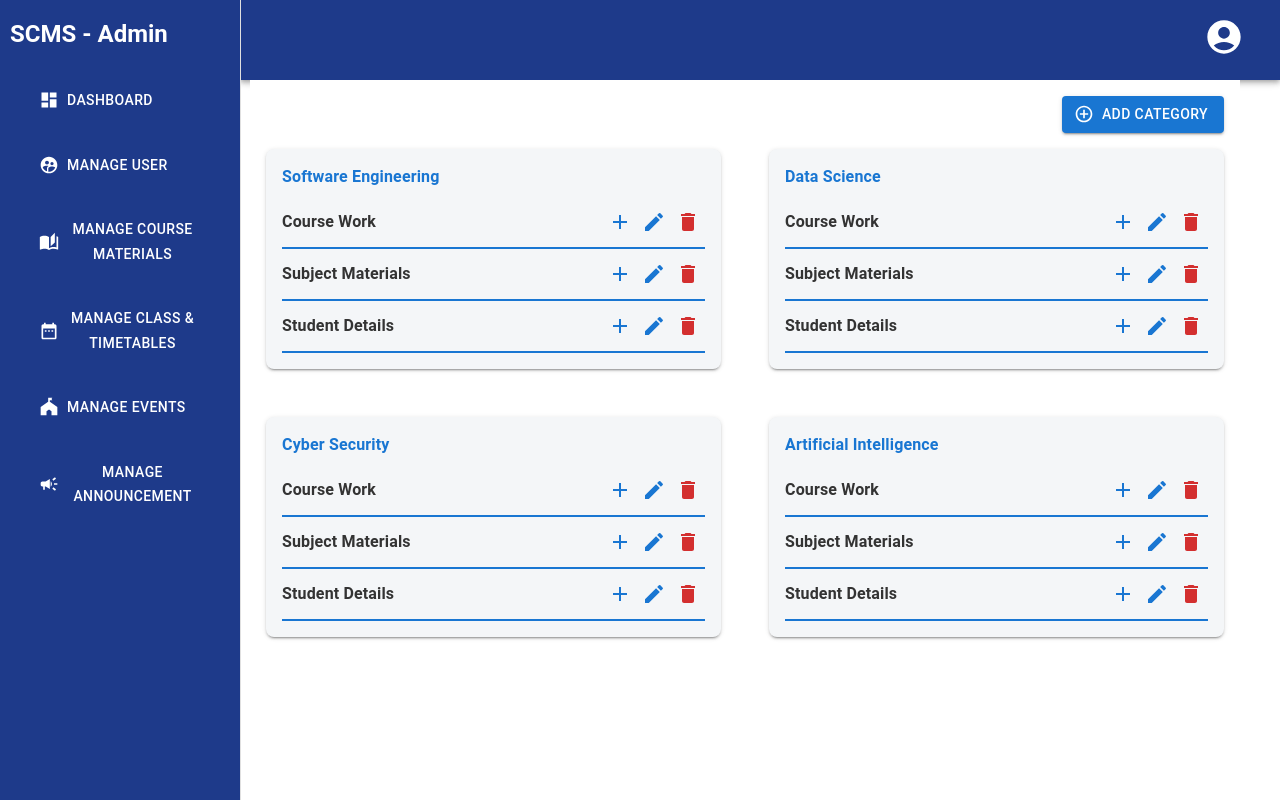
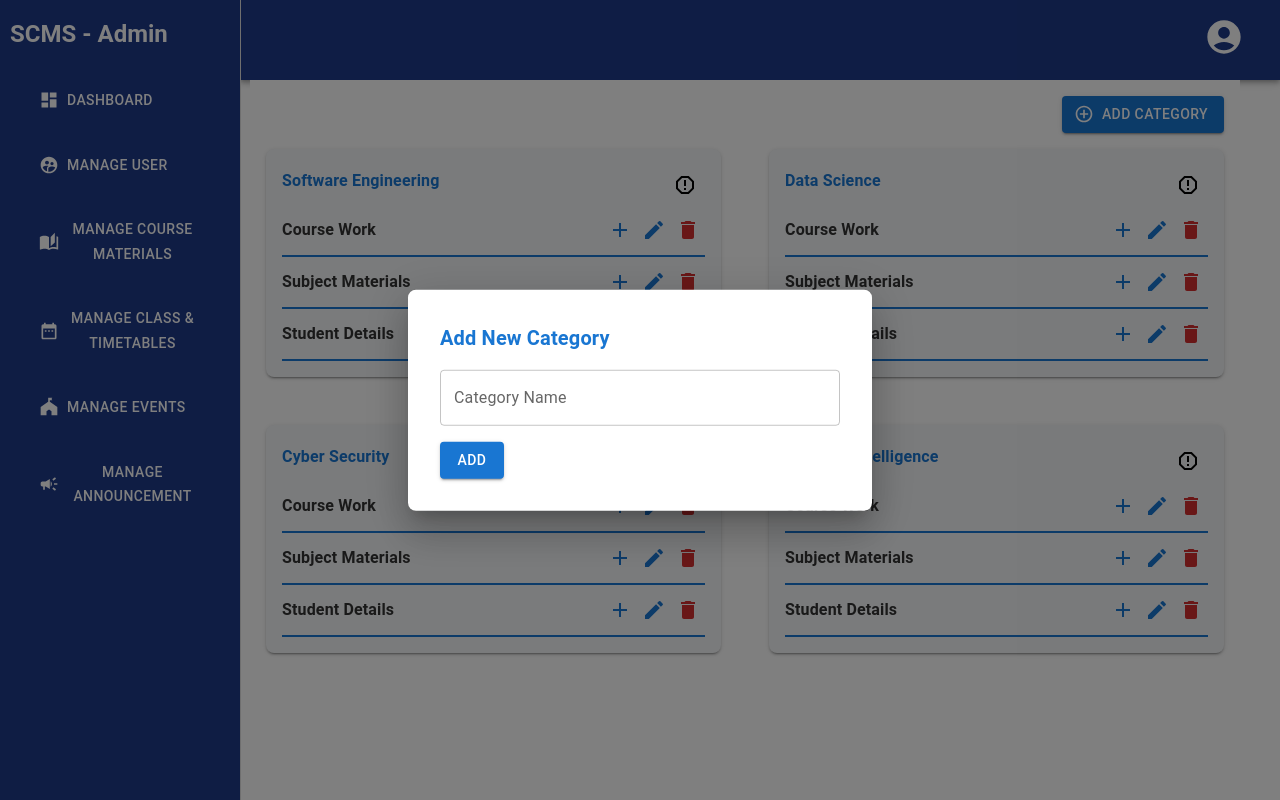
Before and after one commit to Shashika-Liyanage/LMS_SCMS, a React (Create React App) app: page /admin/degreeAdmin in a window 1280 px wide. Both pictures are taken after a click on the button "ADD CATEGORY". Built offline with nearby package versions, Linux system fonts and the light colour scheme.

Commit message:
Admin LMS modifications

```diff
--- a/src/Components/Pages/AdminLMS/Degree/DegreeA.js
+++ b/src/Components/Pages/AdminLMS/Degree/DegreeA.js
@@ -1,13 +1,26 @@
-import React from 'react';
-import { Box, Button, Typography, IconButton, Grid } from '@mui/material';
+import React, { useState } from 'react';
+import {
+  Box,
+  Button,
+  Typography,
+  IconButton,
+  Grid,
+  Modal,
+  TextField,
+  Dialog,
+  DialogTitle,
+  DialogContent,
+  DialogActions,
+} from '@mui/material';
 import AddIcon from '@mui/icons-material/Add';
 import EditIcon from '@mui/icons-material/Edit';
 import DeleteIcon from '@mui/icons-material/Delete';
 import AddCircleOutlineIcon from '@mui/icons-material/AddCircleOutline';
+import ReportGmailerrorredIcon from '@mui/icons-material/ReportGmailerrorred';
 import AdminSidebar from '../AdminSidebar/AdminSidebar';
 import Navbar from '../../../NavBar/Navbar';
 
-const categories = [
+const initialCategories = [
   { title: 'Software Engineering', items: ['Course Work', 'Subject Materials', 'Student Details'] },
   { title: 'Data Science', items: ['Course Work', 'Subject Materials', 'Student Details'] },
   { title: 'Cyber Security', items: ['Course Work', 'Subject Materials', 'Student Details'] },
@@ -15,33 +28,148 @@
 ];
 
 const DegreeA = () => {
+  const [openAddModal, setOpenAddModal] = useState(false); // For adding a new category
+  const [openDetailsModal, setOpenDetailsModal] = useState(false); // For showing degree course details
+  const [categories, setCategories] = useState(initialCategories);
+  const [newCategoryName, setNewCategoryName] = useState('');
+  const [selectedCategory, setSelectedCategory] = useState(null); // To track which category is selected for details
+  const [degreeDetails, setDegreeDetails] = useState(''); // Degree course details
+
+  // Handle opening/closing the "Add Category" modal
+  const handleOpenAddModal = () => setOpenAddModal(true);
+  const handleCloseAddModal = () => {
+    setOpenAddModal(false);
+    setNewCategoryName('');
+  };
+
+  // Handle opening/closing the "Degree Details" modal
+  const handleOpenDetailsModal = (category) => {
+    setSelectedCategory(category);
+    setDegreeDetails(`Details for ${category.title}`); // Default details (can be customized)
+    setOpenDetailsModal(true);
+  };
+  const handleCloseDetailsModal = () => {
+    setOpenDetailsModal(false);
+    setDegreeDetails('');
+  };
+
+  // Add a new category
+  const handleAddCategory = () => {
+    if (newCategoryName.trim()) {
+      const newCategory = { title: newCategoryName, items: ['Course Work', 'Subject Materials', 'Student Details'] };
+      setCategories([...categories, newCategory]);
+      handleCloseAddModal();
+    }
+  };
+
+  // Save degree course details
+  const handleSaveDetails = () => {
+    alert(`Details saved for ${selectedCategory.title}: ${degreeDetails}`);
+    handleCloseDetailsModal();
+  };
+
   return (
     <>
       <AdminSidebar />
       <Navbar />
 
-      <Box sx={{ marginLeft: '250px', marginRight:'40px', p: 2, bgcolor: 'white', minHeight: '80vh' }}>
-
+      <Box sx={{ marginLeft: '250px', marginRight: '40px', p: 2, bgcolor: 'white', minHeight: '80vh' }}>
         {/* Add Category Button in the Top Right */}
         <Box sx={{ display: 'flex', justifyContent: 'flex-end', mb: 2 }}>
           <Button
             variant="contained"
             startIcon={<AddCircleOutlineIcon />}
             sx={{ bgcolor: '#1976D2', color: 'white', '&:hover': { bgcolor: '#125a9e' } }}
+            onClick={handleOpenAddModal}
           >
             Add Category
           </Button>
         </Box>
+
+        {/* Modal for Adding a New Category */}
+        <Modal open={openAddModal} onClose={handleCloseAddModal}>
+          <Box
+            sx={{
+              position: 'absolute',
+              top: '50%',
+              left: '50%',
+              transform: 'translate(-50%, -50%)',
+              width: 400,
+              bgcolor: 'background.paper',
+              boxShadow: 24,
+              p: 4,
+              borderRadius: 2,
+            }}
+          >
+            <Typography variant="h6" component="h2" sx={{ fontWeight: 'bold', color: '#1976D2', mb: 2 }}>
+              Add New Category
+            </Typography>
+            <TextField
+              fullWidth
+              label="Category Name"
+              value={newCategoryName}
+              onChange={(e) => setNewCategoryName(e.target.value)}
+              sx={{ mb: 2 }}
+            />
+            <Button
+              variant="contained"
+              onClick={handleAddCategory}
+              sx={{ bgcolor: '#1976D2', color: 'white', '&:hover': { bgcolor: '#125a9e' } }}
+            >
+              Add
+            </Button>
+          </Box>
+        </Modal>
+
+        {/* Modal for Degree Course Details */}
+        <Dialog open={openDetailsModal} onClose={handleCloseDetailsModal} maxWidth="sm" fullWidth>
+          <DialogTitle sx={{ bgcolor: '#1976D2', color: 'white', fontWeight: 'bold' }}>
+            Degree Course Details: {selectedCategory?.title}
+          </DialogTitle>
+          <DialogContent sx={{ mt: 2 }}>
+            <TextField
+              fullWidth
+              multiline
+              rows={4}
+              label="Degree Details"
+              value={degreeDetails}
+              onChange={(e) => setDegreeDetails(e.target.value)}
+              sx={{ mb: 1, marginTop: '8px' }}
+            />
+          </DialogContent>
+          <DialogActions>
+            <Button onClick={handleCloseDetailsModal} sx={{ color: '#d32f2f' }}>
+              Cancel
+            </Button>
+            <Button onClick={handleSaveDetails} sx={{ bgcolor: '#1976D2', color: 'white' }}>
+              Save
+            </Button>
+          </DialogActions>
+        </Dialog>
 
         {/* Responsive Grid for Categories */}
         <Grid container spacing={6}>
           {categories.map((category, index) => (
             <Grid item xs={12} sm={6} key={index}>
               <Box sx={{ bgcolor: '#f4f6f8', p: 2, borderRadius: 2, boxShadow: 2 }}>
-                <Typography sx={{ fontWeight: 'bold', color: '#1976D2', mb: 1 }}>{category.title}</Typography>
+                <Box sx={{ display: 'flex', justifyContent: 'space-between', alignItems: 'center' }}>
+                  <Typography sx={{ fontWeight: 'bold', color: '#1976D2', mb: 1 }}>{category.title}</Typography>
+                  <IconButton onClick={() => handleOpenDetailsModal(category)}>
+                    <ReportGmailerrorredIcon sx={{ color: '#000000' }} />
+                  </IconButton>
+                </Box>
 
                 {category.items.map((item, subIndex) => (
-                  <Box key={subIndex} sx={{ display: 'flex', justifyContent: 'space-between', alignItems: 'center', py: 1, borderBottom: '2px solid #1976D2' }}>
+                  <Box
+                    key={subIndex}
+                    sx={{
+                      display: 'flex',
+                      justifyContent: 'space-between',
+                      alignItems: 'center',
+                      py: 1,
+                      borderBottom: '2px solid #1976D2',
+                    }}
+                  >
                     <Typography sx={{ fontWeight: 'bold', color: '#333' }}>{item}</Typography>
                     <Box>
                       <IconButton size="small">
@@ -60,7 +188,6 @@
             </Grid>
           ))}
         </Grid>
-
       </Box>
     </>
   );
```
